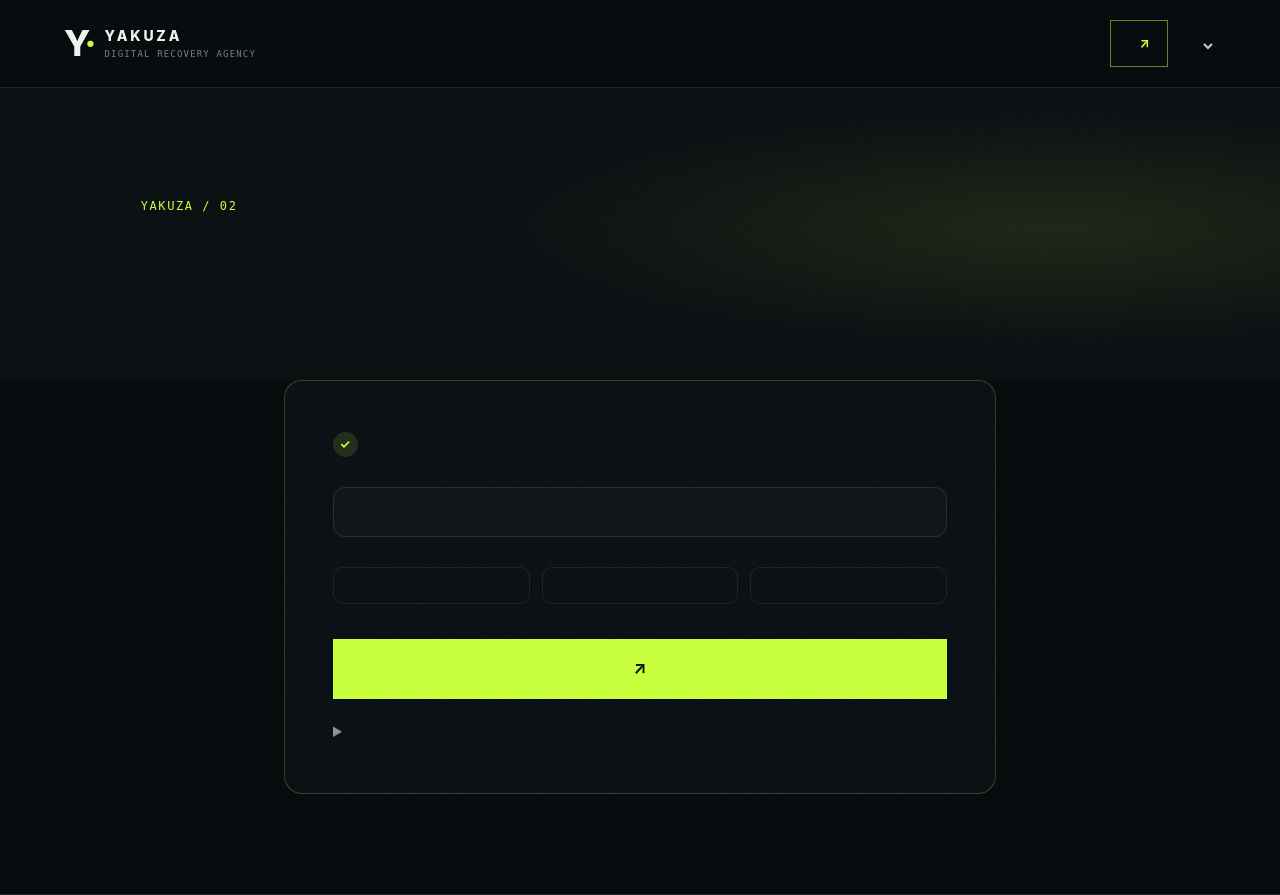
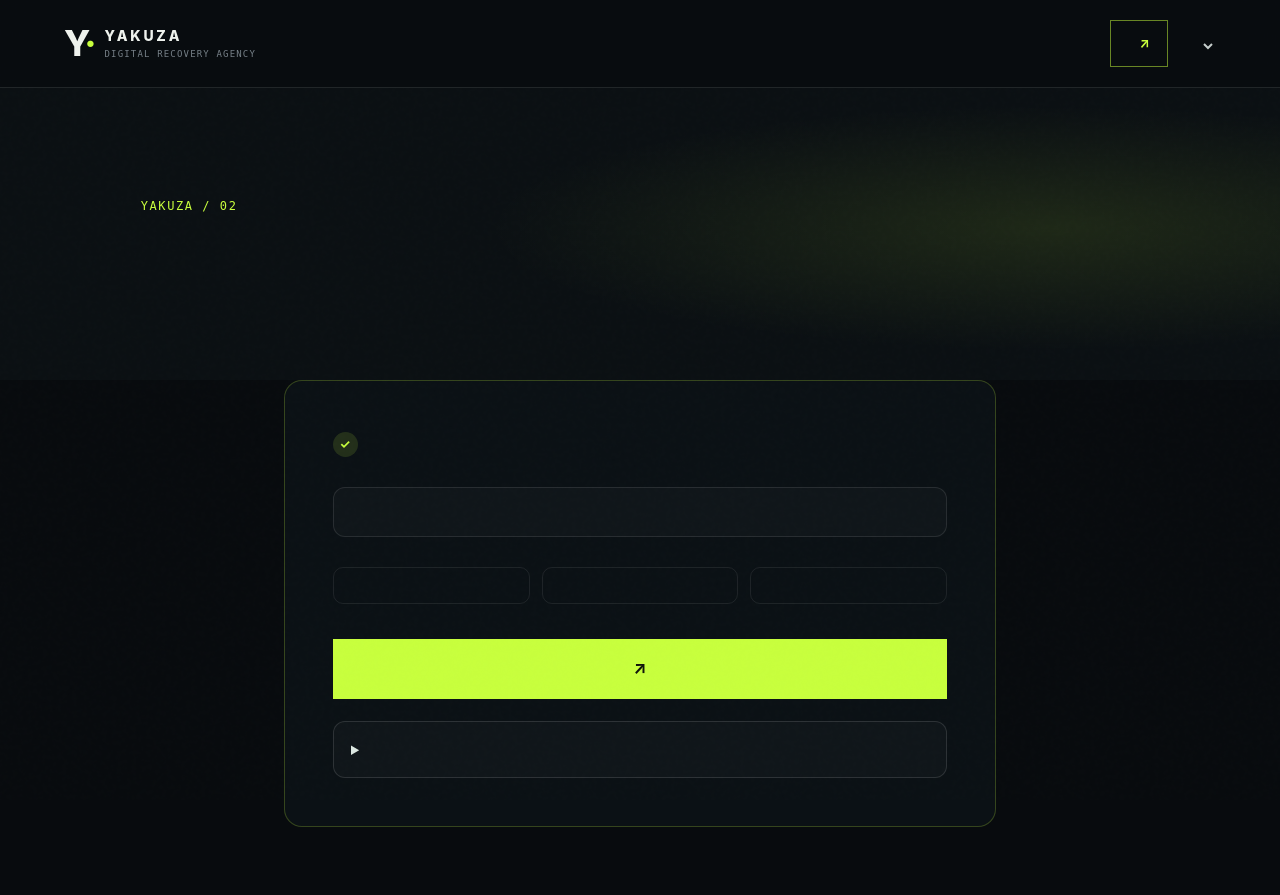
Before and after one commit to provideo1997-a11y/newlinkedsite, a Python web app: template templates/case_ready.html in a window 1280 px wide. Shown: the top 895 px of the page. Run offline with Jinja, Linux system fonts and the light colour scheme; the template is opened without the code that fills it, so the values that code supplies are empty.

Commit message:
Make YAKUZA case handoff resilient and simpler

```diff
--- a/static/css/style.css
+++ b/static/css/style.css
@@ -155,3 +155,9 @@ body{font-size:var(--body-size);line-height:1.75;letter-spacing:.005em}
 
 /* Safari and low-bandwidth reliability: never let a decorative loader cover usable content. */
 .loader { display: none !important; }
+
+/* Clear WhatsApp hand-off preview; the single primary action stays first. */
+.case-ready-preview{margin-top:22px;border:1px solid rgba(255,255,255,.12);border-radius:12px;background:rgba(255,255,255,.025);overflow:hidden}
+.case-ready-preview summary{padding:15px 17px;cursor:pointer;color:#dce8e2;font-size:.9rem;font-weight:700}
+.case-ready-preview pre{margin:0;padding:16px;max-height:420px;overflow:auto;white-space:pre-wrap;overflow-wrap:anywhere;background:#080d10;color:#c7d2ce;font:12px/1.65 ui-monospace,SFMono-Regular,Consolas,monospace;border-top:1px solid rgba(255,255,255,.1)}
+.case-ready-preview[open] summary{color:#c8ff3d}
```
